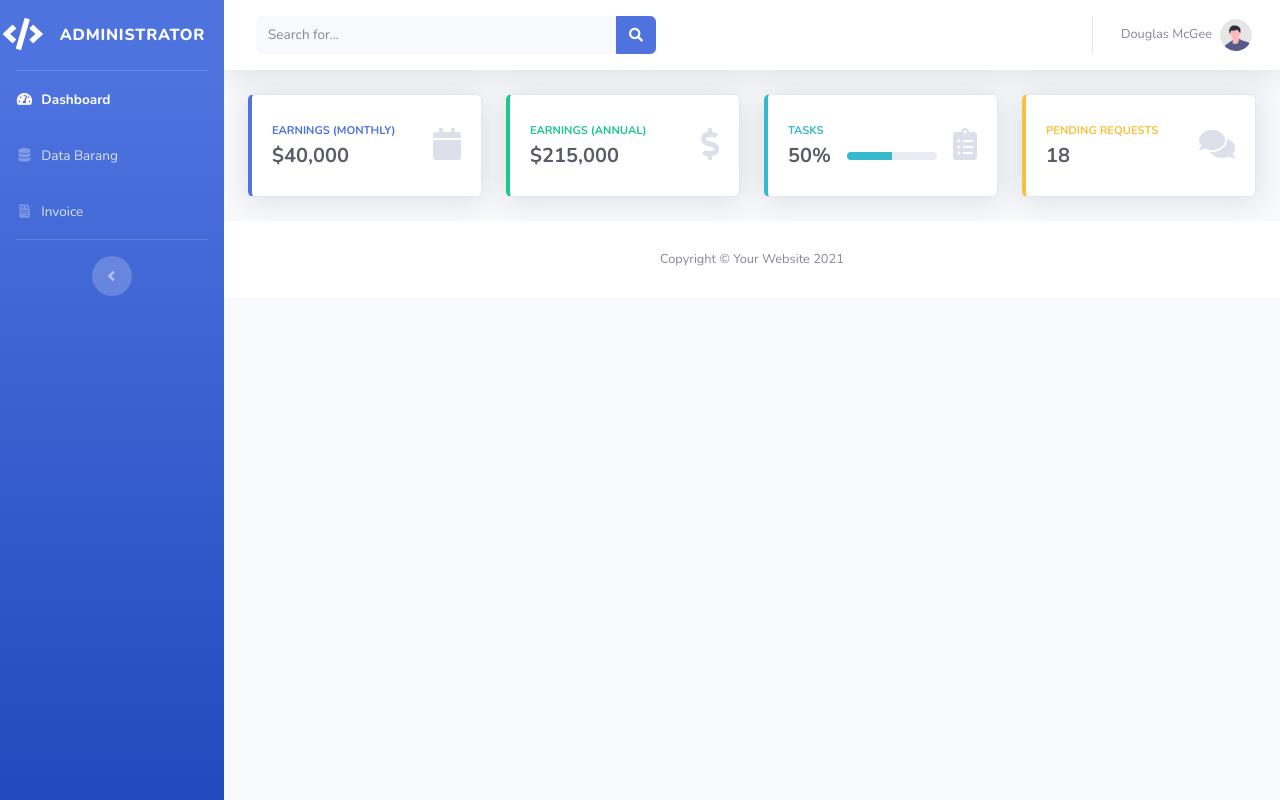
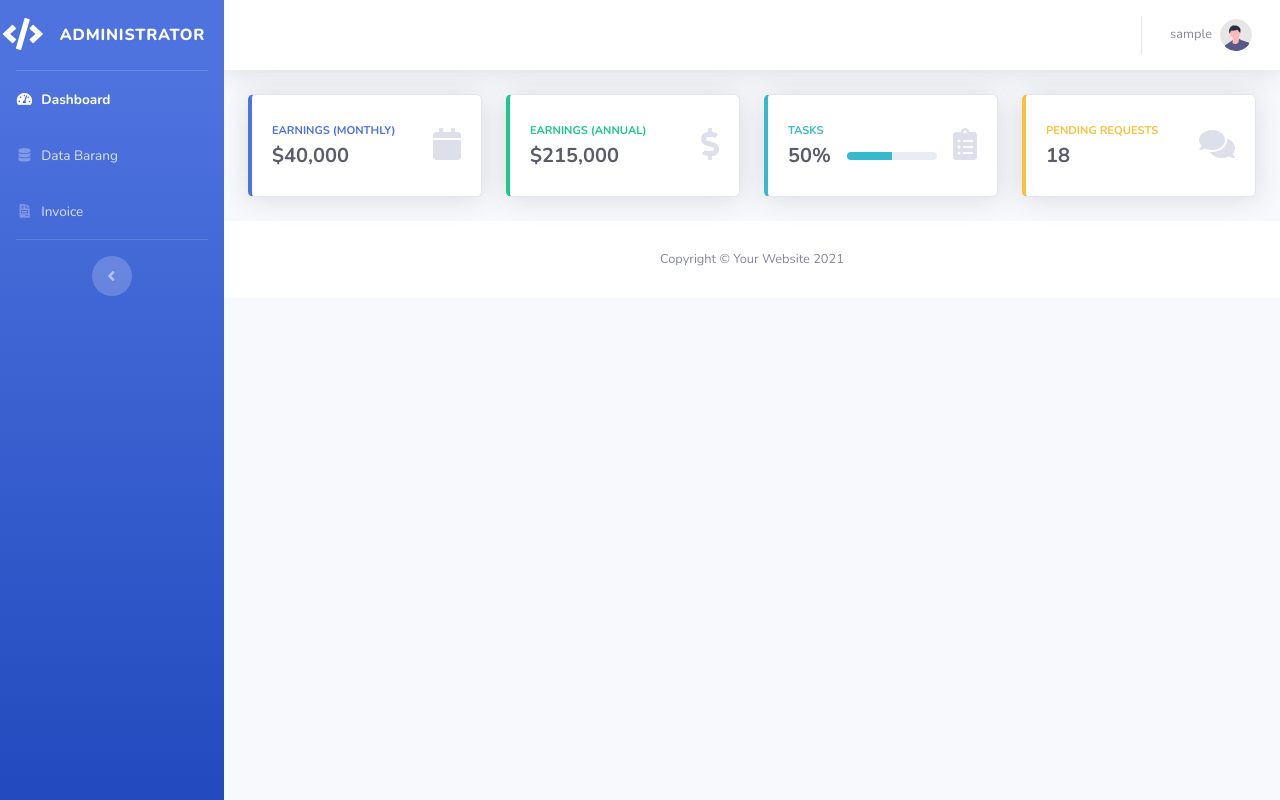
Before and after one commit to calvinnickholaa/Toko-Online, a CodeIgniter app: page /Toko_online/admin/dashboard_admin in a window 1280 px wide. Run offline with CodeIgniter, Linux system fonts and the light colour scheme; the visitor is signed in with stand-in values (Sample User, id 1); tables that the repository leaves empty or names only in its code hold one stand-in row (values such as "Sample post").

Commit message:
Login bug fixed

```diff
--- a/application/config/config.php
+++ b/application/config/config.php
@@ -1,5 +1,5 @@
 <?php
-defined('BASEPATH') OR exit('No direct script access allowed');
+defined('BASEPATH') or exit('No direct script access allowed');
 
 /*
 |--------------------------------------------------------------------------
@@ -24,6 +24,7 @@ defined('BASEPATH') OR exit('No direct script access allowed');
 |
 */
 $config['base_url'] = 'http://localhost/Toko_online/';
+// $config['base_url'] = 'https://tokokw.000webhostapp.com/';
 
 /*
 |--------------------------------------------------------------------------
@@ -52,7 +53,7 @@ $config['index_page'] = 'index.php';
 |
 | WARNING: If you set this to 'PATH_INFO', URIs will always be URL-decoded!
 */
-$config['uri_protocol']	= 'REQUEST_URI';
+$config['uri_protocol']    = 'REQUEST_URI';
 
 /*
 |--------------------------------------------------------------------------
@@ -78,7 +79,7 @@ $config['url_suffix'] = '';
 | than english.
 |
 */
-$config['language']	= 'english';
+$config['language']    = 'english';
 
 /*
 |--------------------------------------------------------------------------
@@ -408,12 +409,12 @@ $config['sess_regenerate_destroy'] = FALSE;
 |       'cookie_httponly') will also affect sessions.
 |
 */
-$config['cookie_prefix']	= '';
-$config['cookie_domain']	= '';
-$config['cookie_path']		= '/';
-$config['cookie_secure']	= FALSE;
-$config['cookie_httponly'] 	= FALSE;
-$config['cookie_samesite'] 	= 'Lax';
+$config['cookie_prefix']    = '';
+$config['cookie_domain']    = '';
+$config['cookie_path']        = '/';
+$config['cookie_secure']    = FALSE;
+$config['cookie_httponly']     = FALSE;
+$config['cookie_samesite']     = 'Lax';
 
 /*
 |--------------------------------------------------------------------------
--- a/application/controllers/registrasi.php
+++ b/application/controllers/registrasi.php
@@ -18,13 +18,12 @@ class Registrasi extends CI_Controller
         if ($this->form_validation->run() == FALSE) {
             $this->load->view('templates/header');
             $this->load->view('registrasi');
-            $this->load->view('templates/footer');
         } else {
             $data = array(
                 'id' => '',
                 'nama' => $this->input->post('nama'),
                 'username' => $this->input->post('username'),
-                'password' => $this->input->post('password1'),
+                'password' => password_hash($this->input->post('password1'), PASSWORD_DEFAULT),
                 'role_id' => 2
             );
 
--- a/application/models/model_auth.php
+++ b/application/models/model_auth.php
@@ -5,7 +5,7 @@ class Model_auth extends CI_Model
     public function cek_login()
     {
         $username = set_value('username');
-        $password = set_value('password');
+        $password = password_verify(set_value('password'));
 
         $result = $this->db->where('username', $username)
             ->where('password', $password)
--- a/application/views/templates_admin/sidebar.php
+++ b/application/views/templates_admin/sidebar.php
@@ -2,7 +2,7 @@
 <ul class="navbar-nav bg-gradient-primary sidebar sidebar-dark accordion" id="accordionSidebar">
 
     <!-- Sidebar - Brand -->
-    <a class="sidebar-brand d-flex align-items-center justify-content-center" href="index.html">
+    <a class="sidebar-brand d-flex align-items-center justify-content-center" href="<?php echo base_url('admin/dashboard_admin') ?>">
         <div class="sidebar-brand-icon">
             <i class="fas fa-solid fa-code"></i>
         </div>
--- a/application/views/templates_admin/topbar.php
+++ b/application/views/templates_admin/topbar.php
@@ -8,21 +8,9 @@
          <nav class="navbar navbar-expand navbar-light bg-white topbar mb-4 static-top shadow">
 
              <!-- Sidebar Toggle (Topbar) -->
-             <button id="sidebarToggleTop" class="btn btn-link d-md-none rounded-circle mr-3">
-                 <i class="fa fa-bars"></i>
-             </button>
 
-             <!-- Topbar Search -->
-             <form class="d-none d-sm-inline-block form-inline mr-auto ml-md-3 my-2 my-md-0 mw-100 navbar-search">
-                 <div class="input-group">
-                     <input type="text" class="form-control bg-light border-0 small" placeholder="Search for..." aria-label="Search" aria-describedby="basic-addon2">
-                     <div class="input-group-append">
-                         <button class="btn btn-primary" type="button">
-                             <i class="fas fa-search fa-sm"></i>
-                         </button>
-                     </div>
-                 </div>
-             </form>
+
+
 
              <!-- Topbar Navbar -->
              <ul class="navbar-nav ml-auto">
@@ -52,7 +40,7 @@
                  <!-- Nav Item - User Information -->
                  <li class="nav-item dropdown no-arrow">
                      <a class="nav-link dropdown-toggle" href="#" id="userDropdown" role="button" data-toggle="dropdown" aria-haspopup="true" aria-expanded="false">
-                         <span class="mr-2 d-none d-lg-inline text-gray-600 small">Douglas McGee</span>
+                         <span class="mr-2 d-none d-lg-inline text-gray-600 small"><?php echo $this->session->userdata('username') ?></span>
                          <img class="img-profile rounded-circle" src="<?php echo base_url('') ?>assets/img/undraw_profile.svg">
                      </a>
                      <!-- Dropdown - User Information -->
```
Also changed, not shown: application/views/templates/topbar.php (+0 -15 lines), 1 other file.
